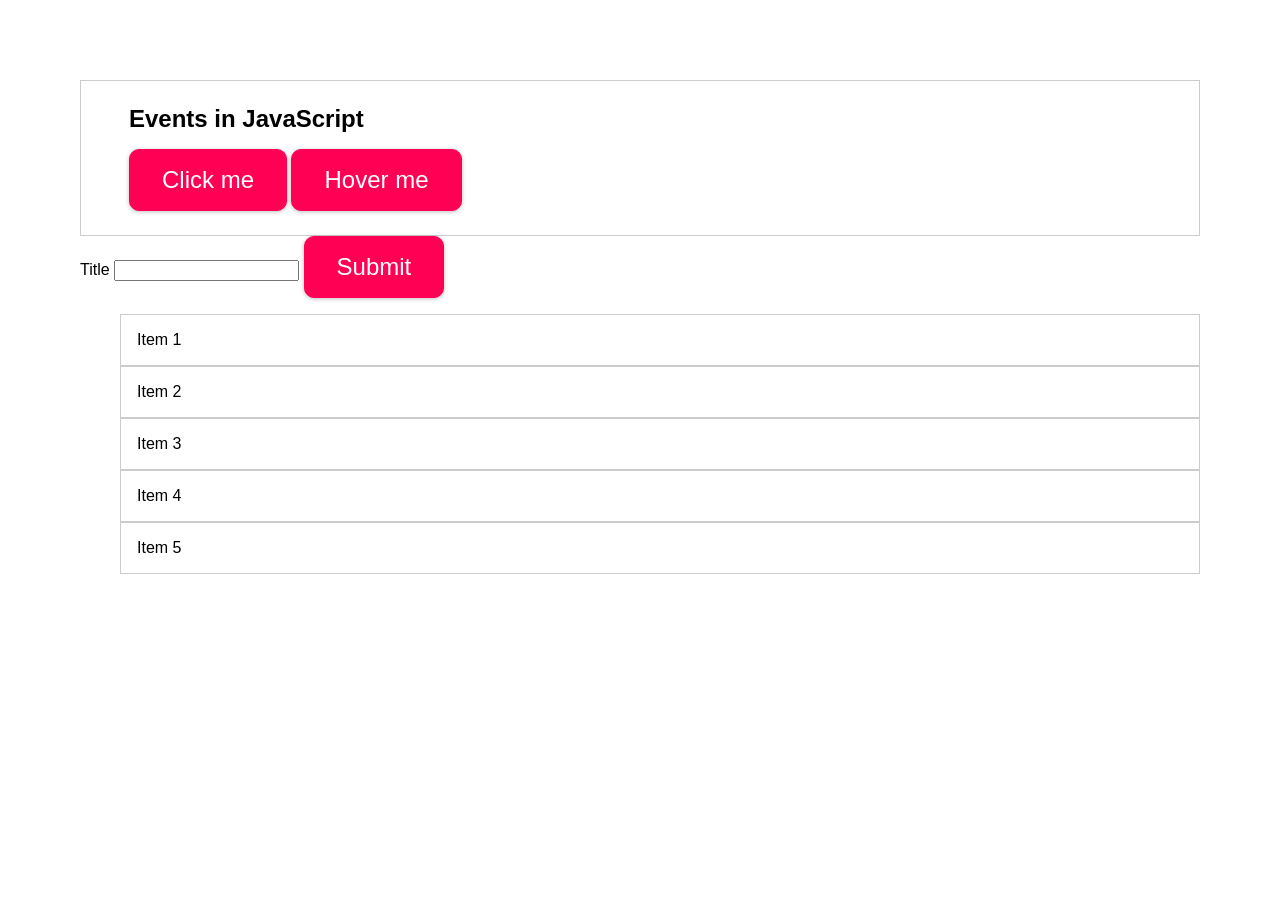
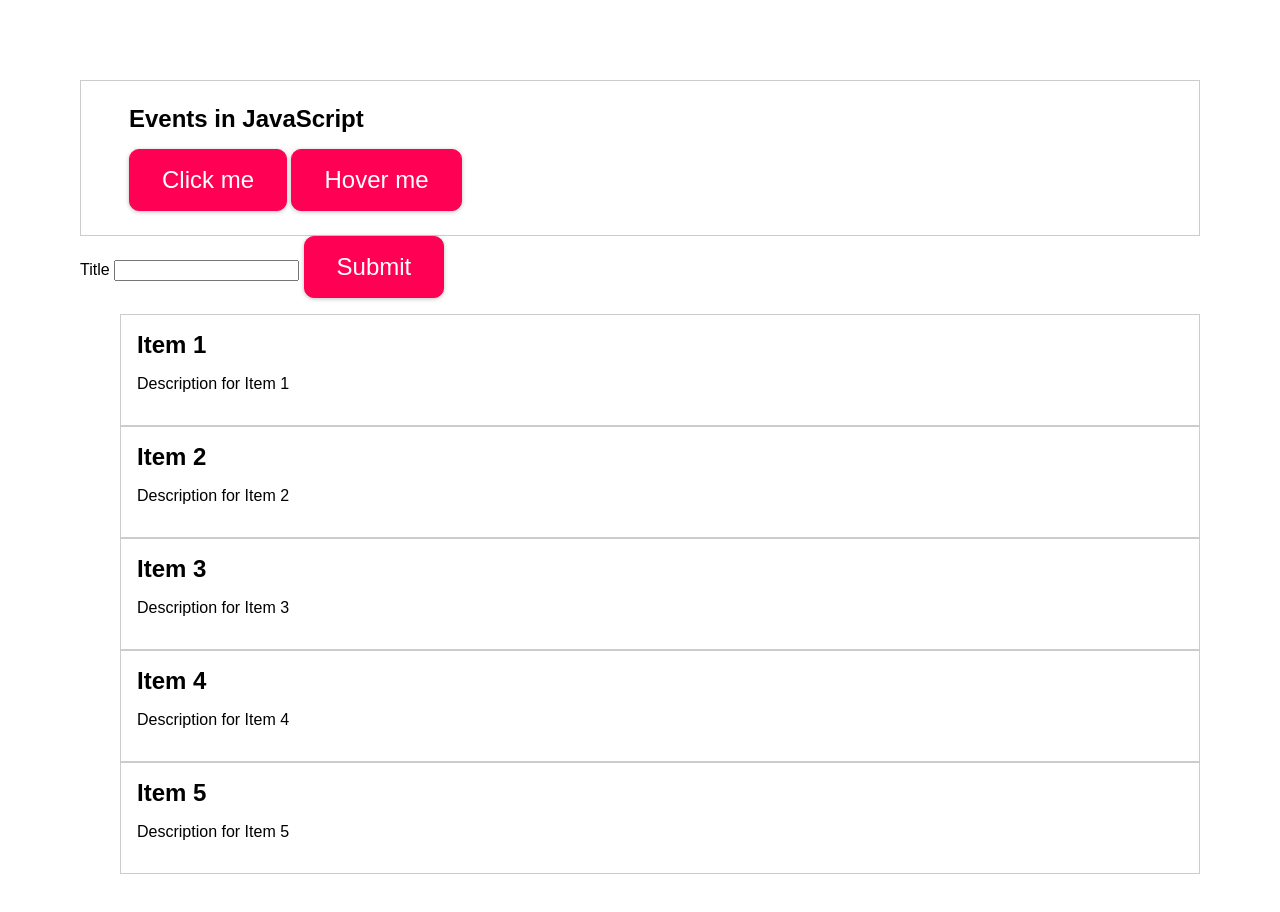
Before and after one commit to stoyankisyov/javascript-course, a plain HTML site: page 11-events/events.html in a window 1280 px wide. Shown: the top 912 px of the page. Drawn offline with Linux system fonts and the light colour scheme.

Commit message:
Use select closest li and toggle it's class

```diff
--- a/11-events/assets/scripts/events.js
+++ b/11-events/assets/scripts/events.js
@@ -32,7 +32,7 @@ div.addEventListener(
 );
 
 list.addEventListener('click', (event) => {
-    event.target.classList.toggle('highlight');
+  event.target.closest('li').classList.toggle('highlight');
 });
 
 setTimeout(() => {
--- a/11-events/events.html
+++ b/11-events/events.html
@@ -20,11 +20,26 @@
       <button type="submit">Submit</button>
     </form>
     <ul>
-      <li>Item 1</li>
-      <li>Item 2</li>
-      <li>Item 3</li>
-      <li>Item 4</li>
-      <li>Item 5</li>
+      <li>
+        <h2>Item 1</h2>
+        <p>Description for Item 1</p>
+      </li>
+      <li>
+        <h2>Item 2</h2>
+        <p>Description for Item 2</p>
+      </li>
+      <li>
+        <h2>Item 3</h2>
+        <p>Description for Item 3</p>
+      </li>
+      <li>
+        <h2>Item 4</h2>
+        <p>Description for Item 4</p>
+      </li>
+      <li>
+        <h2>Item 5</h2>
+        <p>Description for Item 5</p>
+      </li>
     </ul>
     <section id="long-one"></section>
   </body>
```
